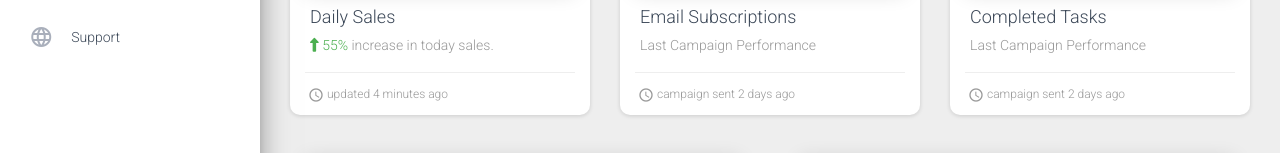
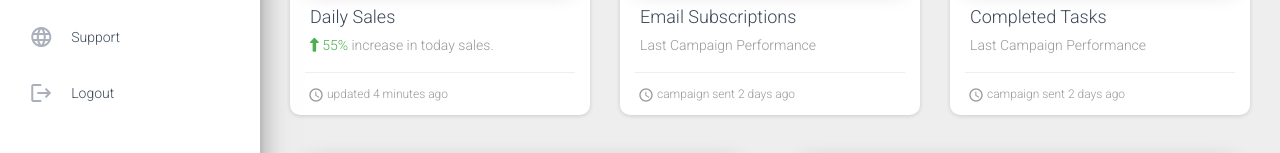
Before and after one commit to EdneiFNeto/House-Manager-Front, a React (Create React App) app: page /painel in a window 1280 px wide. Shown: the part 356-509 px from the top of the page. Built offline with nearby package versions, Linux system fonts and the light colour scheme.

Commit message:
Logout system

```diff
--- a/src/pages/sidebar/index.js
+++ b/src/pages/sidebar/index.js
@@ -1,7 +1,32 @@
 import React from 'react';
 import  { Link } from 'react-router-dom';
+import swal from 'sweetalert';
+
 
 export default function SideBar() {
+  function logout() {
+    swal({
+      title: `Want logout System?`,
+      text: "Is action not back!",
+      icon: "warning",
+      buttons: true,
+      dangerMode: true,
+    })
+    .then((willDelete) => {
+      if (willDelete) {
+        localStorage.removeItem("id")
+        window.location.href = "/"
+
+      } else {
+        swal({
+          title: "Cancel",
+          text: "Is count did not DELETE!",
+          icon: "warning"});
+      }
+    });
+
+  }
+
   return (
     <div className="sidebar" data-color="purple" data-background-color="white" data-image="../assets/img/sidebar-1.jpg">
 
@@ -49,6 +74,13 @@ export default function SideBar() {
             <p>Support</p>
           </Link>
         </li>
+
+        <li className="nav-item ">
+          <Link className="nav-link" to="#" onClick={()=> logout()}>
+            <i className="material-icons">logout</i>
+            <p>Logout</p>
+          </Link>
+        </li>
       </ul>
     </div>
   </div>
```
